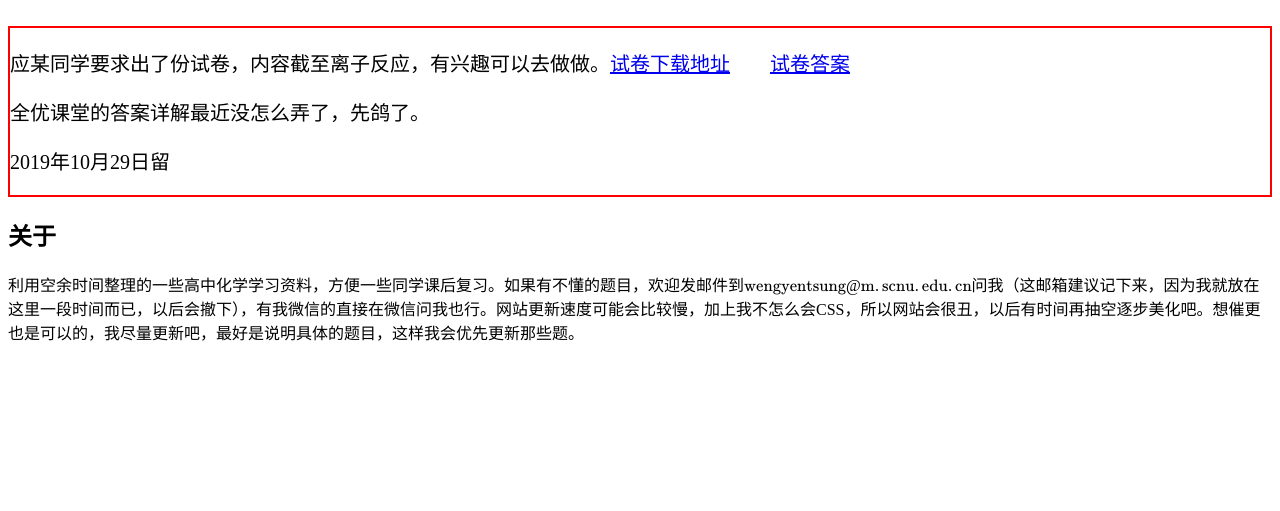
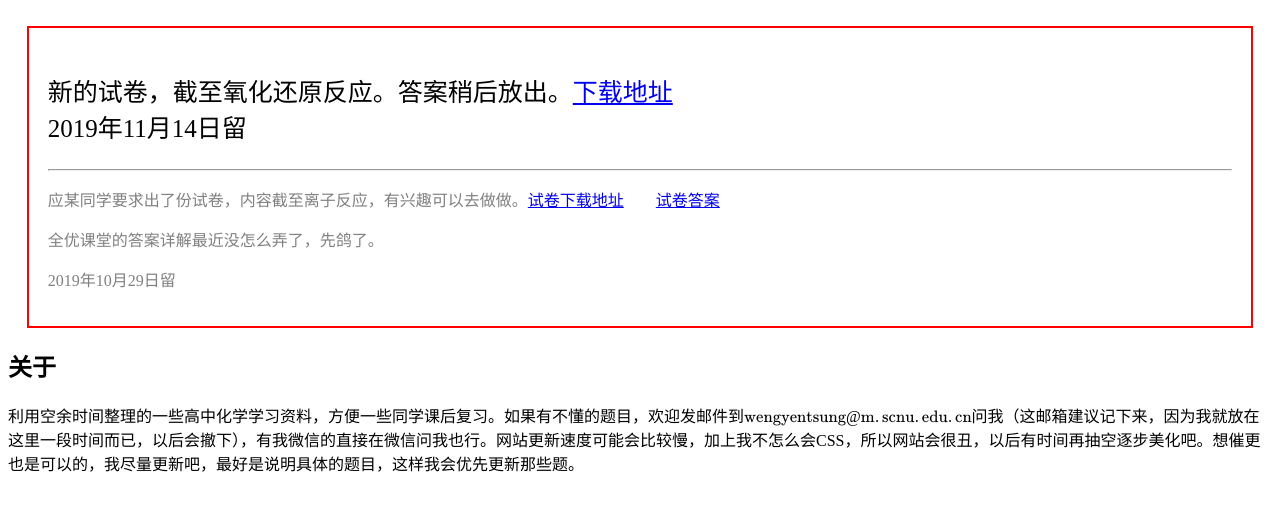
Before and after one commit to tswyt/chem, a plain HTML site: page index.html in a window 1280 px wide. Shown: the part 209-720 px from the top of the page. Drawn offline with nearby package versions, Linux system fonts and the light colour scheme.

Commit message:
new exam

```diff
--- a/index.html
+++ b/index.html
@@ -17,10 +17,17 @@
 </ol>
 
 <h2 style="color:red; text-align:center; font-size:35px;">公告</h2>
-<div style="border:solid 2px red; font-size:20px;">
+
+<div style="border:solid 2px red; margin:0.5cm; padding:0.5cm;">
+<div style="font-size:25px; ">
+<p>新的试卷，截至氧化还原反应。答案稍后放出。<a href="./files/化学试卷截至氧化还原.pdf">下载地址</a><br>2019年11月14日留</p>
+</div>
+<hr/>
+<div style="color:grey">
 <p>应某同学要求出了份试卷，内容截至离子反应，有兴趣可以去做做。<a href="./files/化学试卷(截至离子反应).docx">试卷下载地址</a>　　<a href="./files/化学试卷(截至离子反应)答案.pdf">试卷答案</a></p>
 <p>全优课堂的答案详解最近没怎么弄了，先鸽了。</p>
 <p>2019年10月29日留</p>
+</div>
 </div>
 <h2>关于</h2>
 <p>利用空余时间整理的一些高中化学学习资料，方便一些同学课后复习。如果有不懂的题目，欢迎发邮件到\(\mathrm{wengyentsung}\)@\(\mathrm{m.scnu.edu.cn}\)问我（这邮箱建议记下来，因为我就放在这里一段时间而已，以后会撤下），有我微信的直接在微信问我也行。网站更新速度可能会比较慢，加上我不怎么会CSS，所以网站会很丑，以后有时间再抽空逐步美化吧。想催更也是可以的，我尽量更新吧，最好是说明具体的题目，这样我会优先更新那些题。</p>
```
Also changed, not shown: 1 other file.
